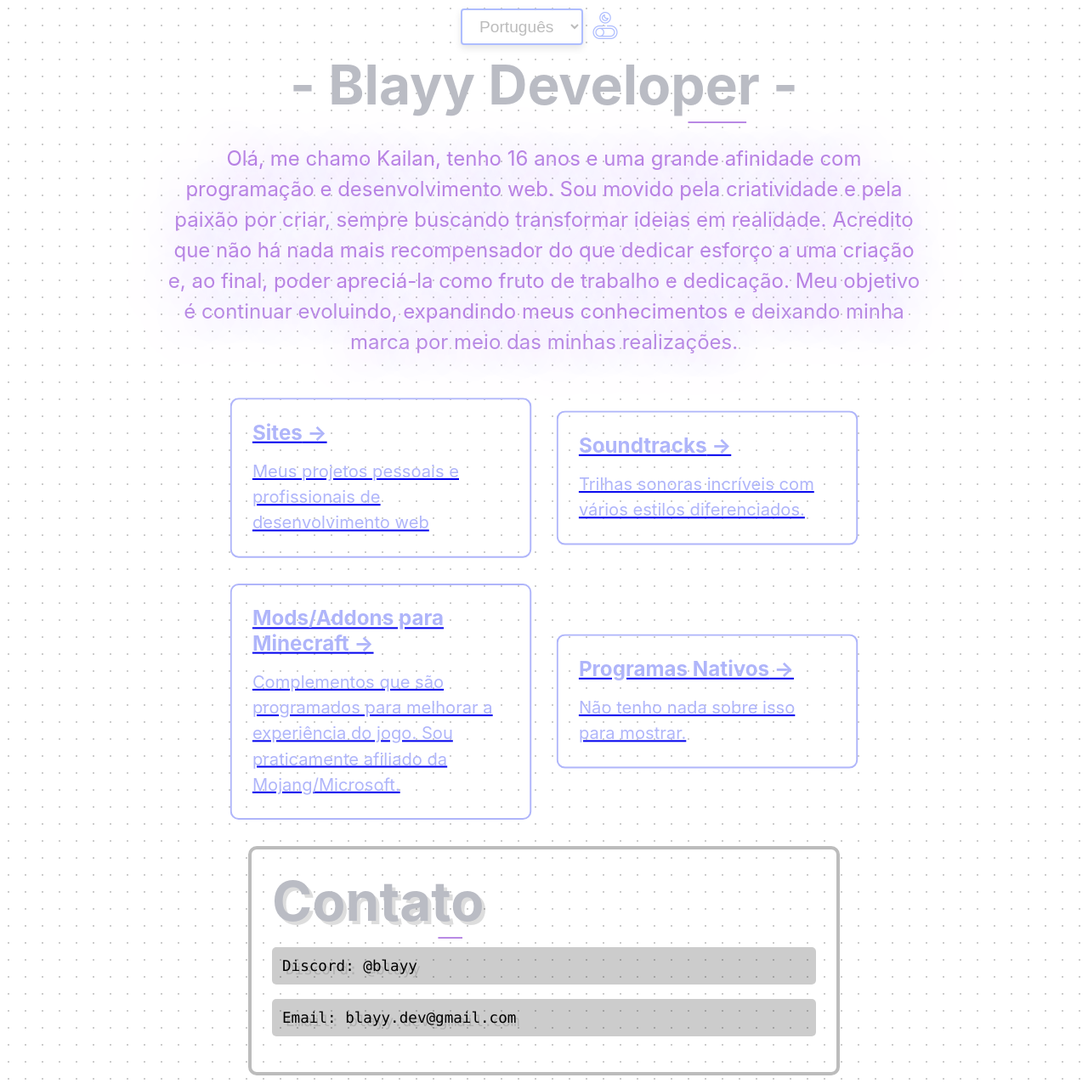
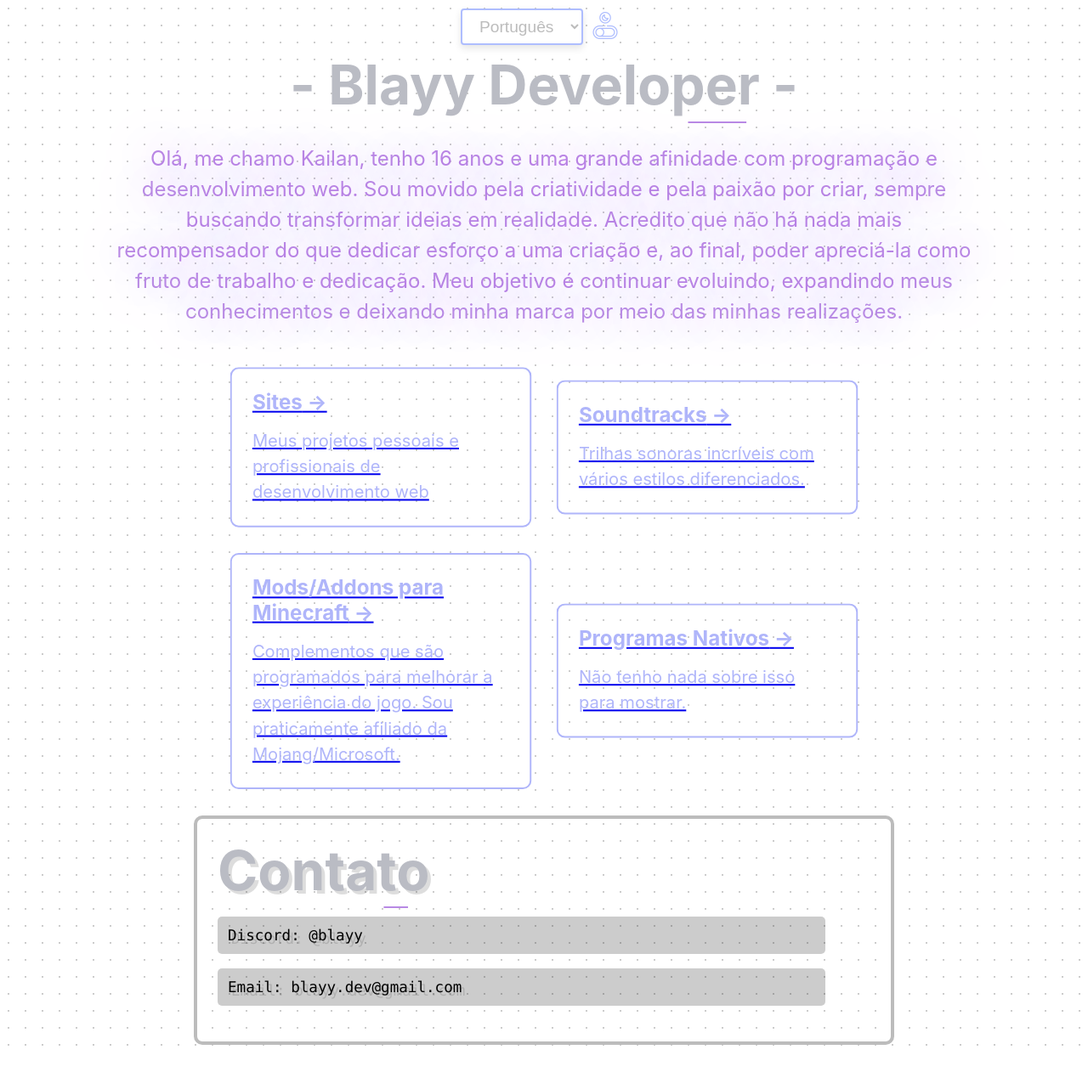
Before and after one commit to kailangl/kailan-blayy, a Next.js app: page / in a window 1280 px wide. Shown: the whole page at 85% size. After the commit the page ends 1246 px from the top, so only its background shows below. Built offline with nearby package versions, Linux system fonts and the light colour scheme.

Commit message:
mobile agora

```diff
--- a/styles/Home.module.css
+++ b/styles/Home.module.css
@@ -121,7 +121,7 @@
 }
 
 .description {
-  max-width: 70%;
+  max-width: 80%;
   margin: 2rem 0;
   line-height: 1.5;
   font-size: 1.5rem;
@@ -149,6 +149,9 @@
 
 
 .code {
+  width: 90%;
+  justify-items: center;
+  justify-content: center;
   background: #0003;
   border-radius: 5px;
   padding: 0.75rem;
@@ -283,7 +286,8 @@
   border: 4px solid #bcbcbc;
   border-radius: 10px;
   transition: color 0.15s ease, border-color 0.15s ease;
-  width: 50%;
+  max-width: 100%;
+  width: 60%;
   text-shadow: 4px 4px 0px #0002;
 }
 .contact2 {
@@ -295,7 +299,8 @@
   border: 4px solid #bcbcbc;
   border-radius: 10px;
   transition: color 0.15s ease, border-color 0.15s ease;
-  max-width: 600px;
+  max-width: 100%;
+  width: 60%;
   text-shadow: 4px 4px 0px #85858522;
 }
 .startd {
```
